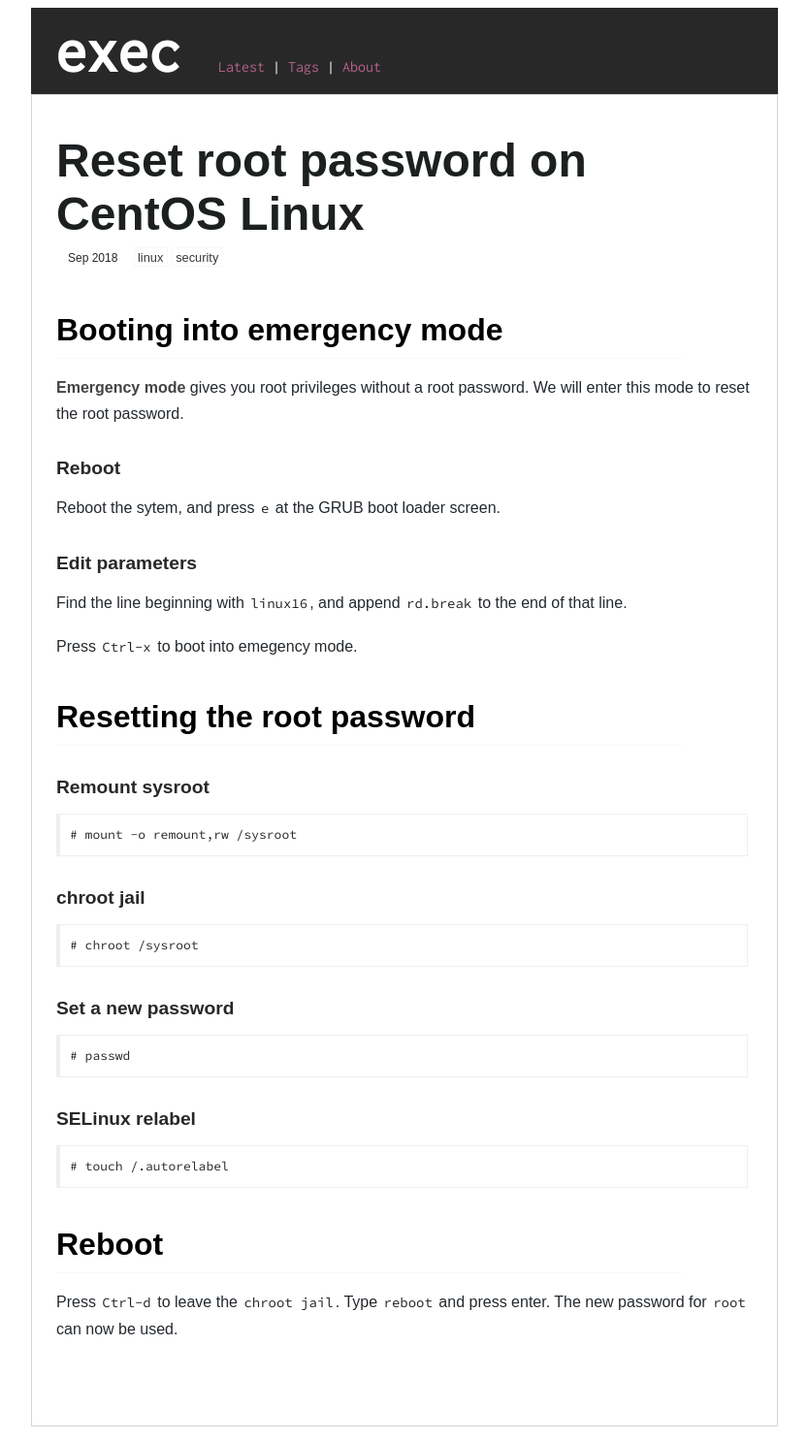
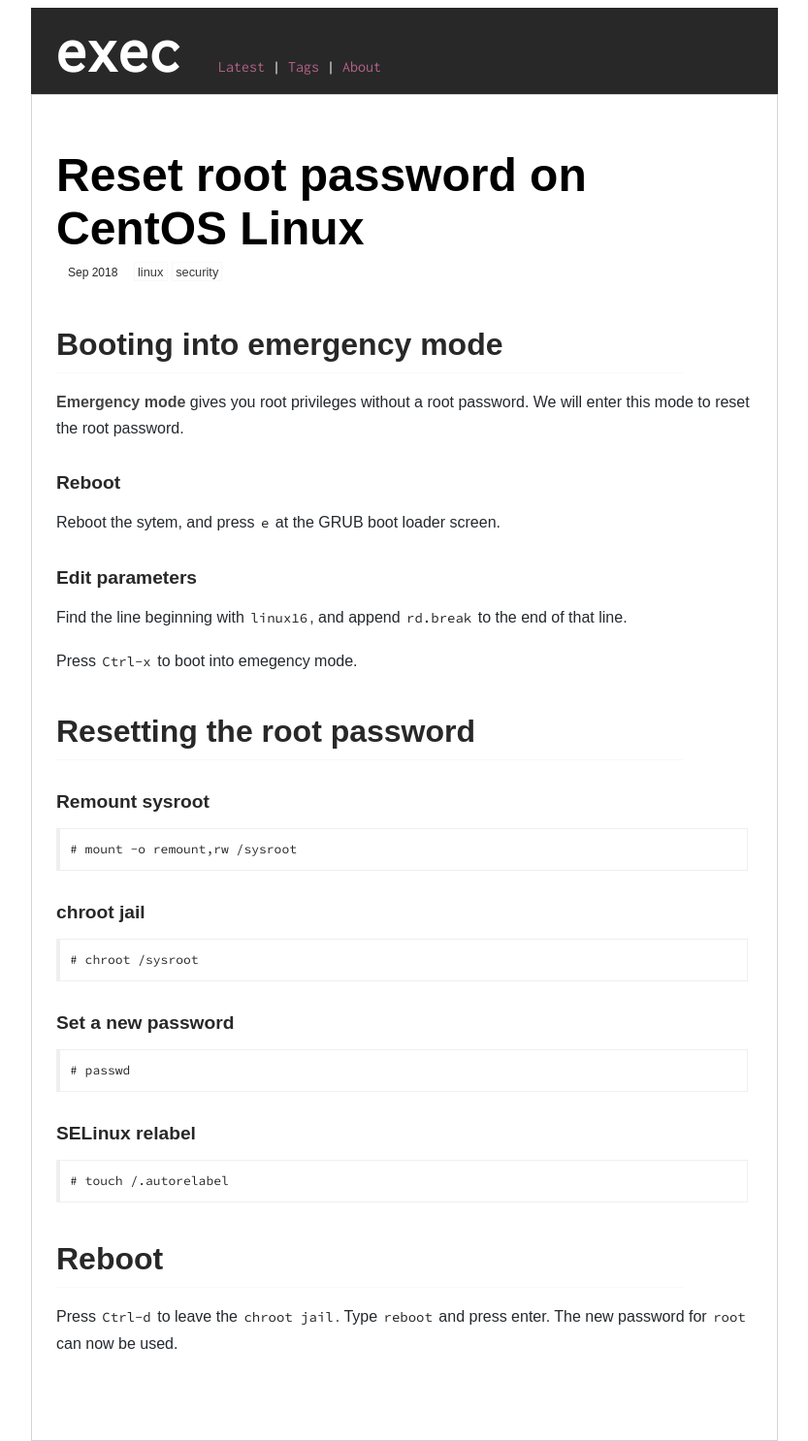
Before and after one commit to execas/execas.github.io, a Jekyll site: the page built from _posts/2018-09-03-reset-root-password-on-centos-linux.md, in a window 1280 px wide. Shown: the whole page at 97% size, without its empty margins (223-1056 px from the left). Built offline with Jekyll 4.4.1, drawn with Linux system fonts in a browser that asks for light colours.

Commit message:
Update execas.css

```diff
--- a/css/execas.css
+++ b/css/execas.css
@@ -13,7 +13,7 @@
 }
 
 #wrapper {
-     padding: 0px 25px 70px 25px;
+     padding: 15px 25px 70px 25px;
      max-width: 718px;
      background-color: #ffffff;
      margin: 0 auto;
@@ -224,7 +224,7 @@
 
 .post-title {
      font-size: 3rem;
-     color:#1d2021;
+     color:#000000;
      margin-bottom:0.5rem;
 }
 
@@ -262,13 +262,14 @@
 }
 
 .post h2 {
-     color: #000000;
+     color: #282828;
      /*color: #d33682;*/
      font-size: 2rem;
      margin-top: 2.5rem;
      margin-bottom:1rem;
      padding-bottom: 10px;
      width: 90%;
+     border-bottom: 1px solid #f6f8fa;
      border-bottom: 1px solid #f6f8fa;
 }
 
```
